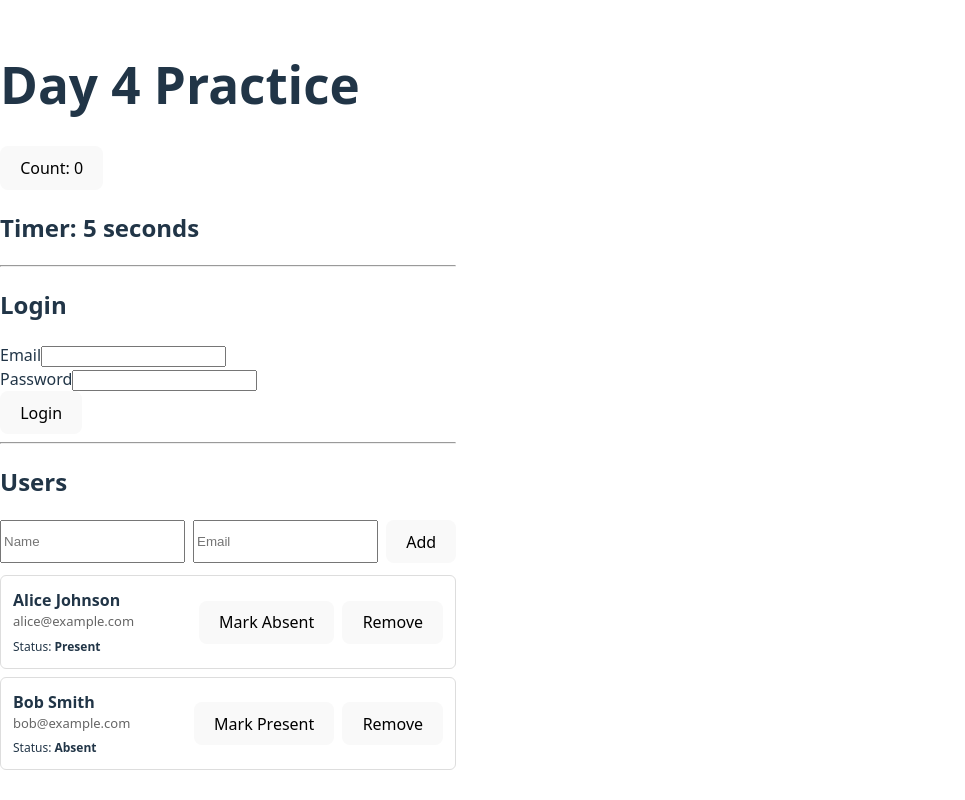
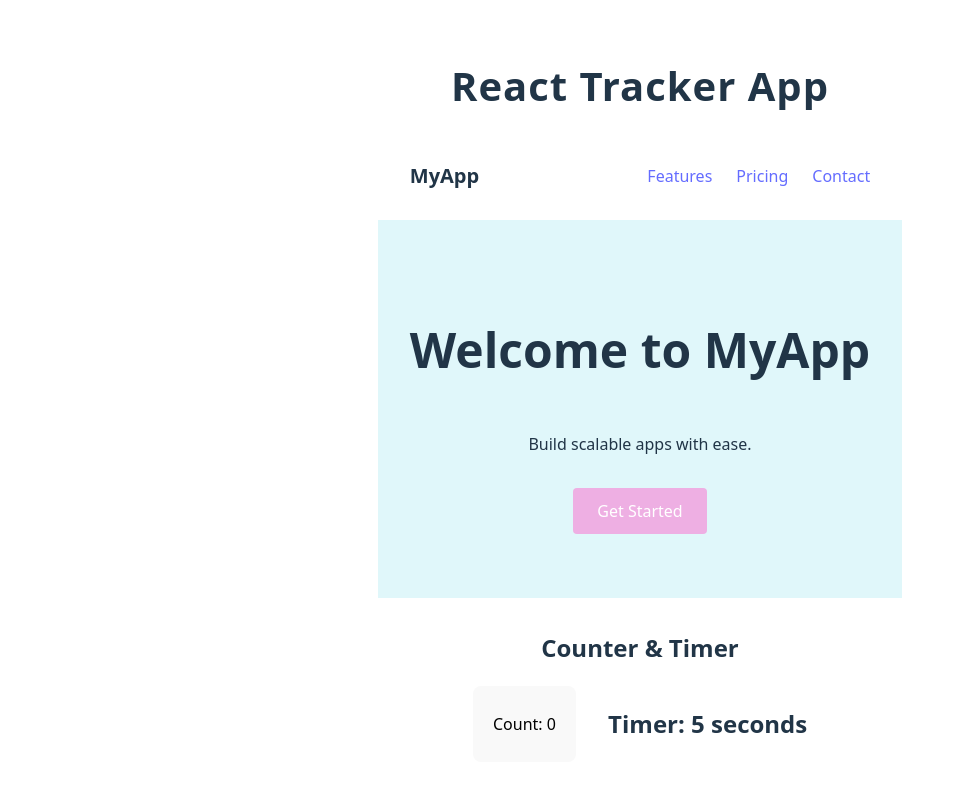
Before and after one commit to GoGouree/react-tracker, a React (Vite) app in the folder vite-project/: page / in a window 1280 px wide. Shown: the top 800 px of the page, without its empty margins (0-965 px from the left). Built offline with nearby package versions, Linux system fonts and the light colour scheme.

Commit message:
day 5 topics added

```diff
--- a/vite-project/package.json
+++ b/vite-project/package.json
@@ -11,7 +11,8 @@
   },
   "dependencies": {
     "react": "^19.2.0",
-    "react-dom": "^19.2.0"
+    "react-dom": "^19.2.0",
+    "styled-components": "^6.3.8"
   },
   "devDependencies": {
     "@eslint/js": "^9.39.1",
--- a/vite-project/src/App.tsx
+++ b/vite-project/src/App.tsx
@@ -1,40 +1,55 @@
-import { useState, useEffect } from "react";
+
 import Counter from "./components/Counter";
 import Timer from "./components/Timer";
 import LoginForm from "./components/LoginForm";
 import UserCardList from "./components/UserCardList";
+import { Navbar } from "./components/NavBar";
+import { Hero } from "./components/Hero";
+import "./App.css";
+
+
+
 
 function App() {
-  // Timer state
-  const [seconds, setSeconds] = useState(0);
+  return (
+    <div id="root">
+      {/* Header */}
+      <header style={{ marginBottom: 24 }}>
+        <h1 style={{ margin: 0, fontSize: '2.5rem', letterSpacing: 1 }}>React Tracker App</h1>
+      </header>
 
-  // Timer effect
-  useEffect(() => {
-    const interval = setInterval(() => {
-      setSeconds((prev) => prev + 1);
-    }, 1000);
+      {/* Navbar */}
+      <Navbar />
 
-    // Cleanup when App unmounts
-    return () => clearInterval(interval);
-  }, []);
+      {/* Hero Section */}
+      <Hero />
 
-  return (
-    <div>
-      <h1>Day 4 Practice</h1>
+      {/* Main Content */}
+      <main style={{ marginTop: 32 }}>
+        <section style={{ marginBottom: 32 }}>
+          <h2>Counter & Timer</h2>
+          <div style={{ display: 'flex', justifyContent: 'center', gap: 32, flexWrap: 'wrap', marginTop: 16 }}>
+            <Counter />
+            <Timer />
+          </div>
+        </section>
 
-      <Counter />
+        <section style={{ marginBottom: 32 }}>
+          <h2>Login</h2>
+          <LoginForm />
+        </section>
 
-      <Timer />
+        <section>
+          <UserCardList />
+        </section>
+      </main>
 
-      <hr />
-
-      <h2>Login</h2>
-      <LoginForm />
-
-      <hr />
-      <UserCardList />
+      <footer style={{ marginTop: 48, color: '#ee8cc9', fontSize: 14 }}>
+        &copy; {new Date().getFullYear()} React Tracker App
+      </footer>
     </div>
   );
 }
 
+
 export default App;
--- /dev/null
+++ b/vite-project/src/components/Hero.tsx
@@ -0,0 +1,50 @@
+// src/components/Hero.tsx
+import styled from "styled-components";
+
+type HeroProps = {
+  bgColor?: string;
+};
+
+const HeroSection = styled.section<HeroProps>`
+  display: flex;
+  flex-direction: column;
+  align-items: center;
+  justify-content: center;
+  padding: 4rem 2rem;
+  background-color: ${({ bgColor }) => bgColor || "#f5f5f5"};
+
+  @media (max-width: 768px) {
+    padding: 2rem 1rem;
+  }
+`;
+
+const HeroTitle = styled.h1`
+  font-size: 3rem;
+  text-align: center;
+
+  @media (max-width: 768px) {
+    font-size: 2rem;
+  }
+`;
+
+const HeroButton = styled.button`
+  margin-top: 1rem;
+  padding: 0.75rem 1.5rem;
+  border: none;
+  border-radius: 4px;
+  background-color: #eeafe3;
+  color: white;
+  cursor: pointer;
+
+  &:hover {
+    background-color: #ee5ee7;
+  }
+`;
+
+export const Hero = () => (
+  <HeroSection bgColor="#e0f7fa">
+    <HeroTitle>Welcome to MyApp</HeroTitle>
+    <p>Build scalable apps with ease.</p>
+    <HeroButton>Get Started</HeroButton>
+  </HeroSection>
+);
--- /dev/null
+++ b/vite-project/src/components/NavBar.tsx
@@ -0,0 +1,36 @@
+// src/components/Navbar.tsx
+import styled from "styled-components";
+
+const Nav = styled.nav`
+  display: flex;
+  justify-content: space-between;
+  align-items: center;
+  padding: 1rem 2rem;
+`;
+
+const Logo = styled.div`
+  font-weight: bold;
+  font-size: 1.25rem;
+`;
+
+const Links = styled.ul`
+  display: flex;
+  gap: 1.5rem;
+  list-style: none;
+
+  @media (max-width: 768px) {
+    flex-direction: column;
+    display: none; /* later toggle with state */
+  }
+`;
+
+export const Navbar = () => (
+  <Nav>
+    <Logo>MyApp</Logo>
+    <Links>
+      <li><a href="#features">Features</a></li>
+      <li><a href="#pricing">Pricing</a></li>
+      <li><a href="#contact">Contact</a></li>
+    </Links>
+  </Nav>
+);
```
Also changed, not shown: 1 other file (tests, documents, lock files or other folders).
